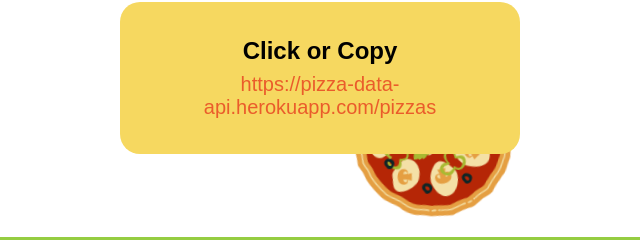
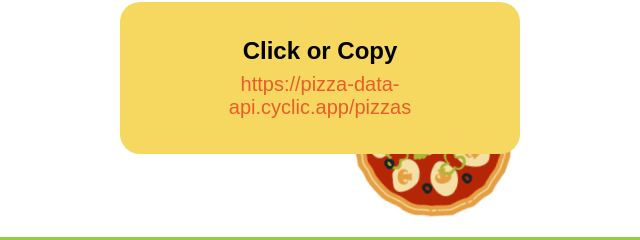
Before and after one commit to NoureldenRihan/Pizza-API-Website, a plain HTML site: page index.html in a window 1280 px wide. Shown: the part 444-684 px from the top of the page, 320-960 px from the left. Drawn offline with Linux system fonts and the light colour scheme; no server answers.

Commit message:
Changed API Link due to migration from Heroku to Cyclic

```diff
--- a/index.html
+++ b/index.html
@@ -34,8 +34,8 @@
           </div>
           <div class="link-box content-box">
             <h2>Click or Copy</h2>
-            <a href="https://pizza-data-api.herokuapp.com/pizzas"
-              >https://pizza-data-api.herokuapp.com/pizzas</a
+            <a href="https://pizza-data-api.cyclic.app/pizzas"
+              >https://pizza-data-api.cyclic.app/pizzas</a
             >
           </div>
         </div>
```
